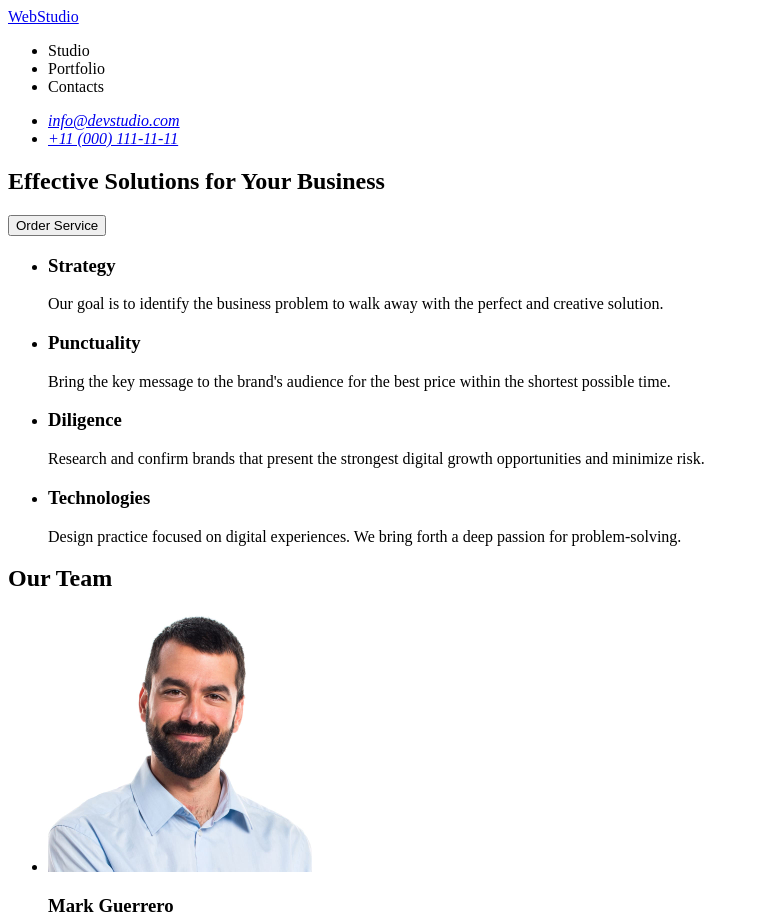
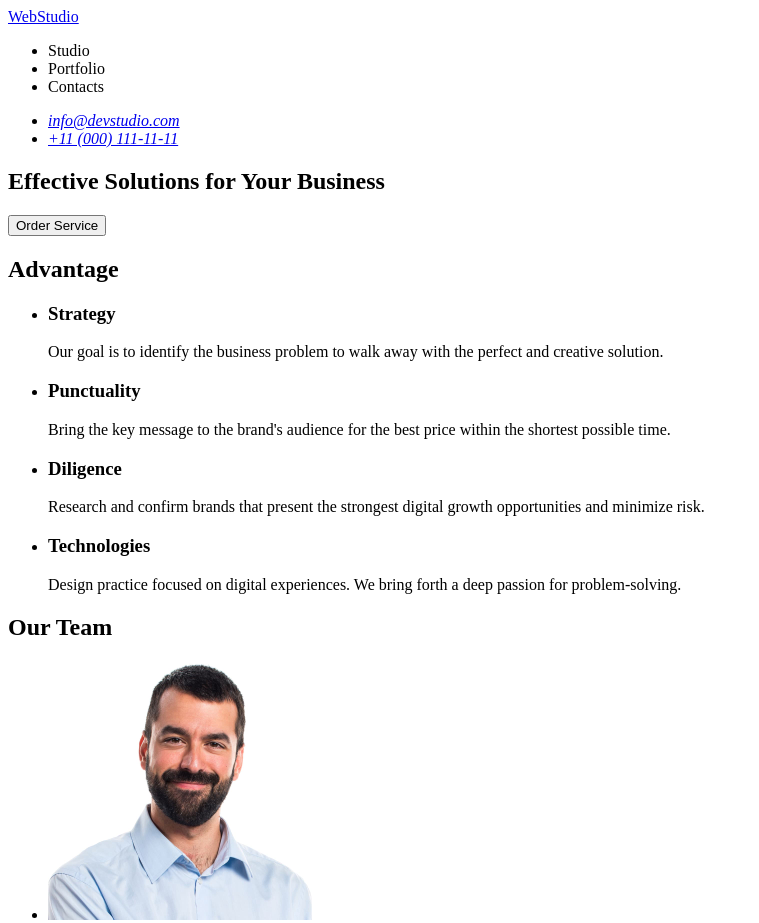
Before and after one commit to o1e9y7/goit-markup-hw-01, a plain HTML site: page index.html in a window 1280 px wide. Shown: the top 923 px of the page, without its empty margins (0-759 px from the left). Drawn offline with Linux system fonts and the light colour scheme.

Commit message:
Homework 1 corrected. Attribute removed

```diff
--- a/index.html
+++ b/index.html
@@ -36,7 +36,7 @@
       </section>
       <section>
         <!--Логічний заголовок-->
-        <h2 hidden>Advantage</h2>
+        <h2>Advantage</h2>
         <ul>
           <li>
             <h3>Strategy</h3>
```
